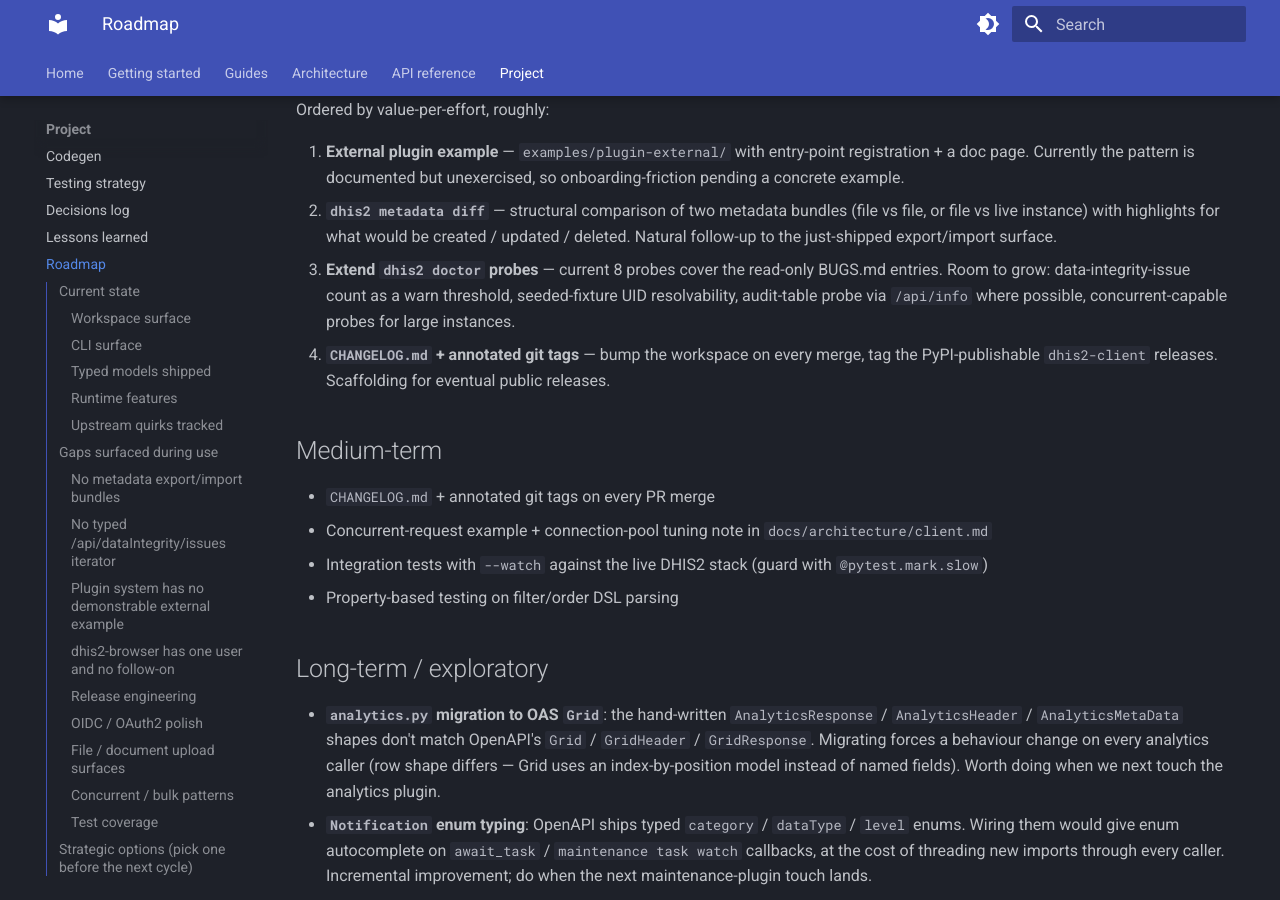
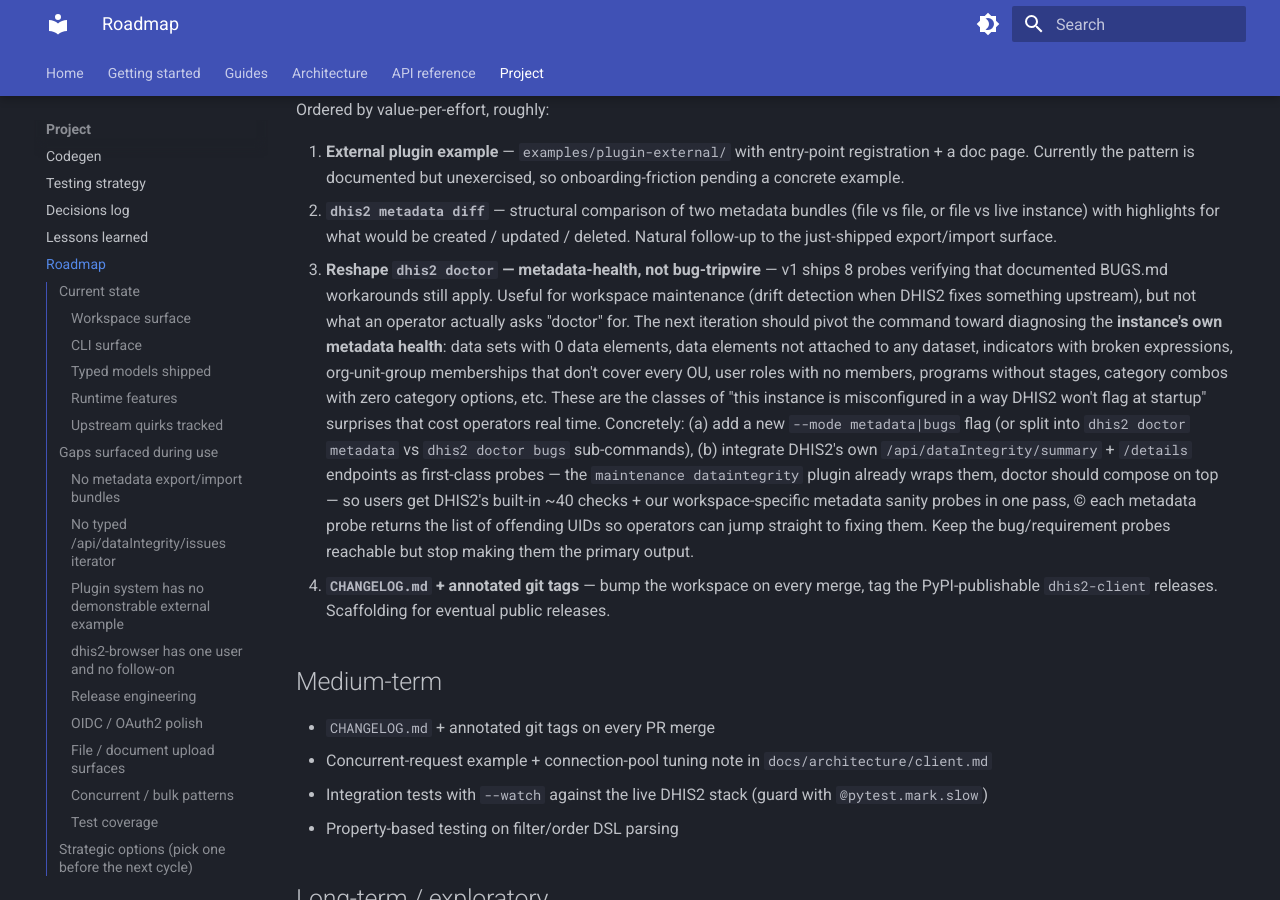
Before and after one commit to winterop-com/dhis2-utils, an MkDocs documentation site: the page built from docs/roadmap.md, in a window 1280 px wide and 900 px high, scrolled down 4771 px. Built offline with MkDocs 1.6.1 and Material for MkDocs 9.7.7, drawn with Linux system fonts in a browser that asks for light colours.

Commit message:
docs(roadmap): reshape dhis2 doctor v2 toward metadata health + data-integrity integration (#65)
Current v1 probes verify BUGS.md workarounds still apply — useful for
workspace drift detection, but not what operators actually want when
they type 'doctor'. The next iteration pivots the command:

- Focus on the instance's own metadata sanity: data sets with 0 data
  elements, data elements not attached to any dataset, indicators with
  broken expressions, org-unit-group coverage holes, user roles with
  no members, programs without stages, category combos with zero
  options, etc. — the classes of misconfiguration DHIS2 won't flag at
  startup but cost operators real time.
- Integrate DHIS2's own /api/dataIntegrity/summary + /details as
  first-class probes (the maintenance dataintegrity plugin already
  wraps them; doctor should compose). One run surfaces DHIS2's built-in
  ~40 checks + our workspace-specific probes.
- Each metadata probe returns the offending UID list so operators can
  jump straight to fixes.
- Split into `doctor metadata` vs `doctor bugs` sub-commands (or add a
  --mode flag); keep bug probes reachable but stop making them the
  primary output.

```diff
--- a/docs/roadmap.md
+++ b/docs/roadmap.md
@@ -135,7 +135,7 @@ Ordered by value-per-effort, roughly:
 
 1. **External plugin example** — `examples/plugin-external/` with entry-point registration + a doc page. Currently the pattern is documented but unexercised, so onboarding-friction pending a concrete example.
 2. **`dhis2 metadata diff`** — structural comparison of two metadata bundles (file vs file, or file vs live instance) with highlights for what would be created / updated / deleted. Natural follow-up to the just-shipped export/import surface.
-3. **Extend `dhis2 doctor` probes** — current 8 probes cover the read-only BUGS.md entries. Room to grow: data-integrity-issue count as a warn threshold, seeded-fixture UID resolvability, audit-table probe via `/api/info` where possible, concurrent-capable probes for large instances.
+3. **Reshape `dhis2 doctor` — metadata-health, not bug-tripwire** — v1 ships 8 probes verifying that documented BUGS.md workarounds still apply. Useful for workspace maintenance (drift detection when DHIS2 fixes something upstream), but not what an operator actually asks "doctor" for. The next iteration should pivot the command toward diagnosing the **instance's own metadata health**: data sets with 0 data elements, data elements not attached to any dataset, indicators with broken expressions, org-unit-group memberships that don't cover every OU, user roles with no members, programs without stages, category combos with zero category options, etc. These are the classes of "this instance is misconfigured in a way DHIS2 won't flag at startup" surprises that cost operators real time. Concretely: (a) add a new `--mode metadata|bugs` flag (or split into `dhis2 doctor metadata` vs `dhis2 doctor bugs` sub-commands), (b) integrate DHIS2's own `/api/dataIntegrity/summary` + `/details` endpoints as first-class probes — the `maintenance dataintegrity` plugin already wraps them, doctor should compose on top — so users get DHIS2's built-in ~40 checks + our workspace-specific metadata sanity probes in one pass, (c) each metadata probe returns the list of offending UIDs so operators can jump straight to fixing them. Keep the bug/requirement probes reachable but stop making them the primary output.
 4. **`CHANGELOG.md` + annotated git tags** — bump the workspace on every merge, tag the PyPI-publishable `dhis2-client` releases. Scaffolding for eventual public releases.
 
 ## Medium-term
```
